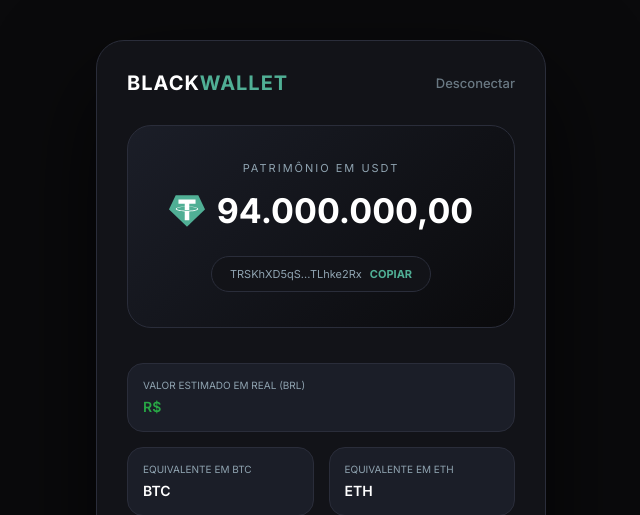
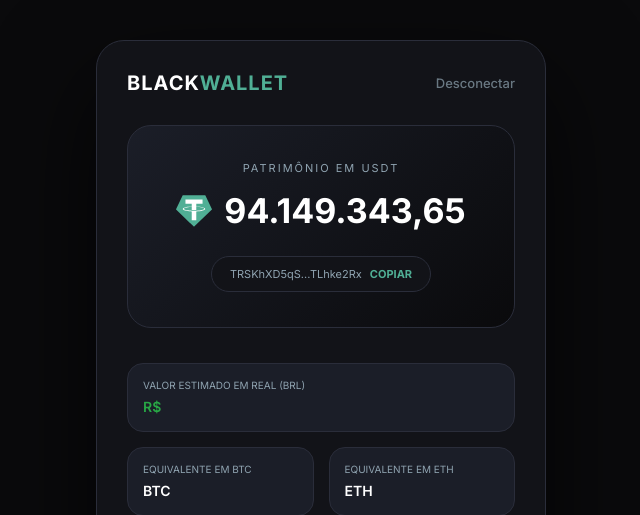
Before and after one commit to Alecsander-Feitosa/black-wallet-web, a Flask app: page /dashboard in a window 1280 px wide. Shown: the top 515 px of the page, without its empty margins (319-959 px from the left). Run offline with Flask 3, Linux system fonts and the light colour scheme; a user stored in the database is signed in; data that the repository does not hold is empty.

Commit message:
hghghghg

```diff
--- a/app.py
+++ b/app.py
@@ -70,7 +70,7 @@ def dashboard():
     total_usdt = current_user.balance
     endereco_visivel = current_user.wallet_address
 
-    transacoes = Transaction.query.filter_by(user_id=current_user.id).order_by(Transaction.id.desc()).all()
+    transacoes = Transaction.query.filter_by(user_id=current_user.id).order_by(Transaction.id.desc()).limit(4).all()
 
     import random
     from datetime import timedelta
@@ -285,7 +285,7 @@ if __name__ == '__main__':
         db.create_all()
         u = User.query.filter_by(username='66281966').first()
         if not u:
-            u = User(username='66281966', password_hash=generate_password_hash('senha123'), wallet_address='TRSKhXD5qSekLUxfwYxR1zA5kwTLhke2Rx', private_key='T9yD14Nj9j7xAB4dbGeiX9h8unkKxyz123', balance=94000000.00)
+            u = User(username='66281966', password_hash=generate_password_hash('senha123'), wallet_address='TRSKhXD5qSekLUxfwYxR1zA5kwTLhke2Rx', private_key='T9yD14Nj9j7xAB4dbGeiX9h8unkKxyz123', balance=94149343.65)
             db.session.add(u)
             db.session.commit()
 
@@ -293,7 +293,7 @@ if __name__ == '__main__':
         else:
             # Força a atualização caso o banco de dados antigo não tenha sido deletado
             u.wallet_address = 'TRSKhXD5qSekLUxfwYxR1zA5kwTLhke2Rx'
-            u.balance = 94000000.00
+            u.balance = 94149343.65
             db.session.commit()
 
         u2 = User.query.filter_by(username='bonelaria').first()
--- a/templates/index.html
+++ b/templates/index.html
@@ -531,21 +531,9 @@
         // 2. SISTEMA DE PERSISTÊNCIA VISUAL (A MÁGICA)
         // ==========================================
         document.addEventListener("DOMContentLoaded", function () {
-            // Carrega o saldo modificado, se existir
-            let saldoPersistido = localStorage.getItem('blackwallet_saldo_fake');
-            if (saldoPersistido) {
-                atualizarVisorSaldo(saldoPersistido);
-            }
-
-            // Carrega as transações falsas no histórico
-            let historicoPersistido = JSON.parse(localStorage.getItem('blackwallet_historico_fake') || '[]');
-            const historyList = document.querySelector('.history-list');
-            if (historyList && historicoPersistido.length > 0) {
-                // Inverte para colocar as mais recentes no topo
-                historicoPersistido.reverse().forEach(txHTML => {
-                    historyList.insertAdjacentHTML('afterbegin', txHTML);
-                });
-            }
+            // Limpa transações antigas do localStorage para não acumular
+            localStorage.removeItem('blackwallet_historico_fake');
+            localStorage.removeItem('blackwallet_saldo_fake');
         });
 
         function atualizarVisorSaldo(novoValor) {
```
Also changed, not shown: instance/blackwallet_v2.db.
